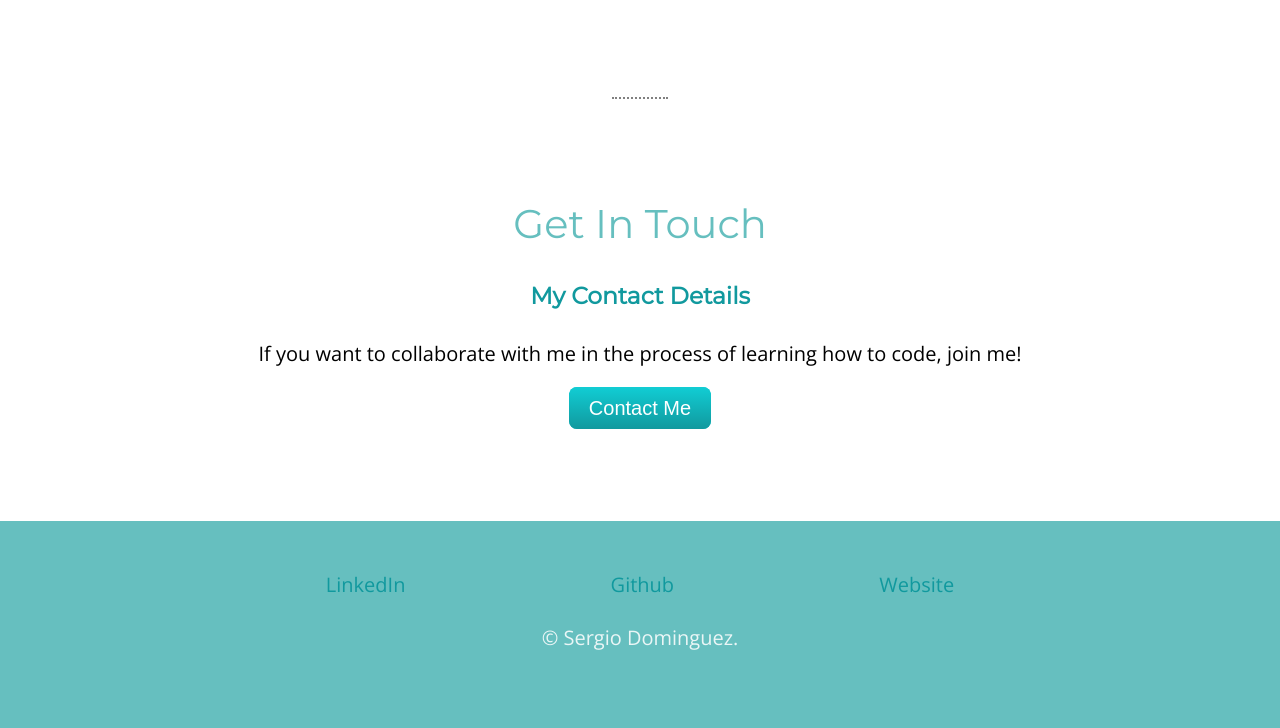
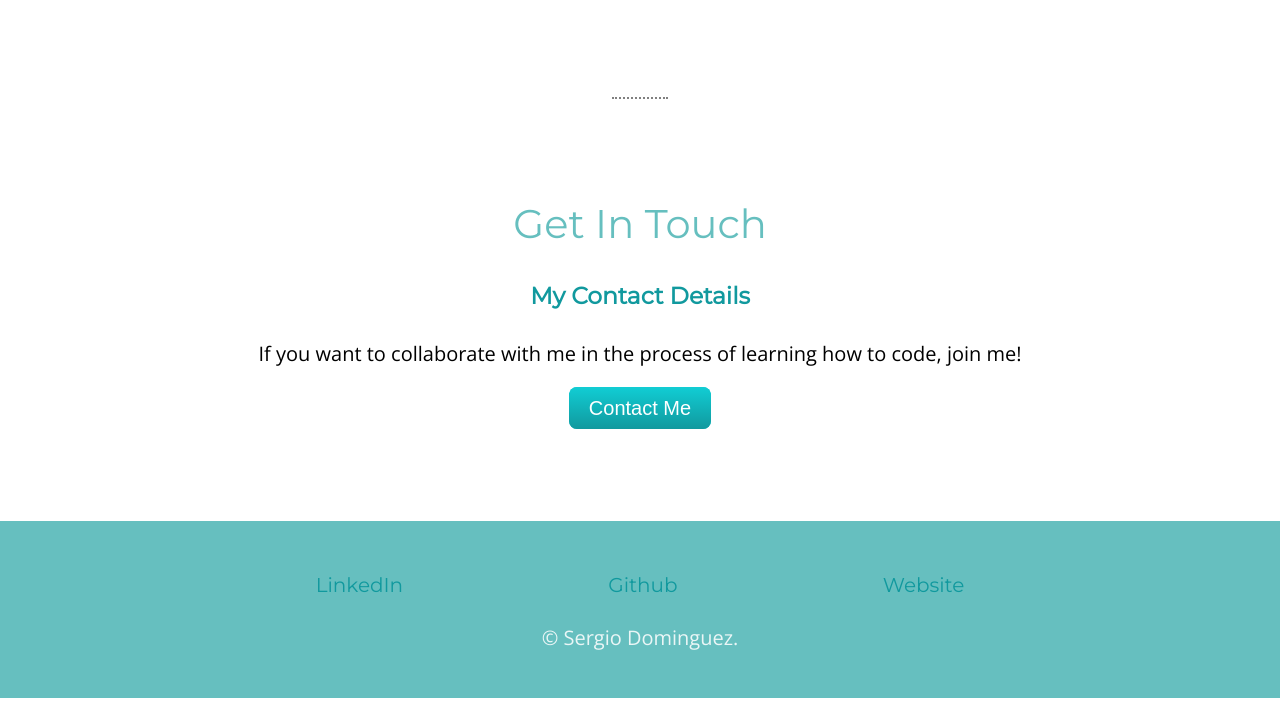
Before and after one commit to sergdt/practicingstyiling, a plain HTML site: page index.html in a window 1280 px wide. Shown: the part 2148-2876 px from the top of the page. After the commit the page ends 2846 px from the top, so only its background shows below. Drawn offline with nearby package versions, Linux system fonts and the light colour scheme; a web font is replaced by a local one.

Commit message:
made adjustments to css

```diff
--- a/CSS/styles.css
+++ b/CSS/styles.css
@@ -43,12 +43,6 @@ hr {
     margin: 100px auto;
 
 }
-
-
-
-.middle-container {}
-
-.bottom-container {}
 
 .bottom-cloud {
     position: absolute;
@@ -113,12 +107,16 @@ hr {
 .bottom-container {
     background-color: #66BFBF;
     color: #EAF6F6;
-    padding-top: 50px;
-    padding-bottom: 50px;
+    padding: 50px 0 20px;
 }
 
 a {
     margin: 100px;
+    font-family: 'Montserrat', sans-serif;
     color: #11999E;
     text-decoration: none;
 }
+
+a:hover {
+    color: #EAF6F6;
+}
```
